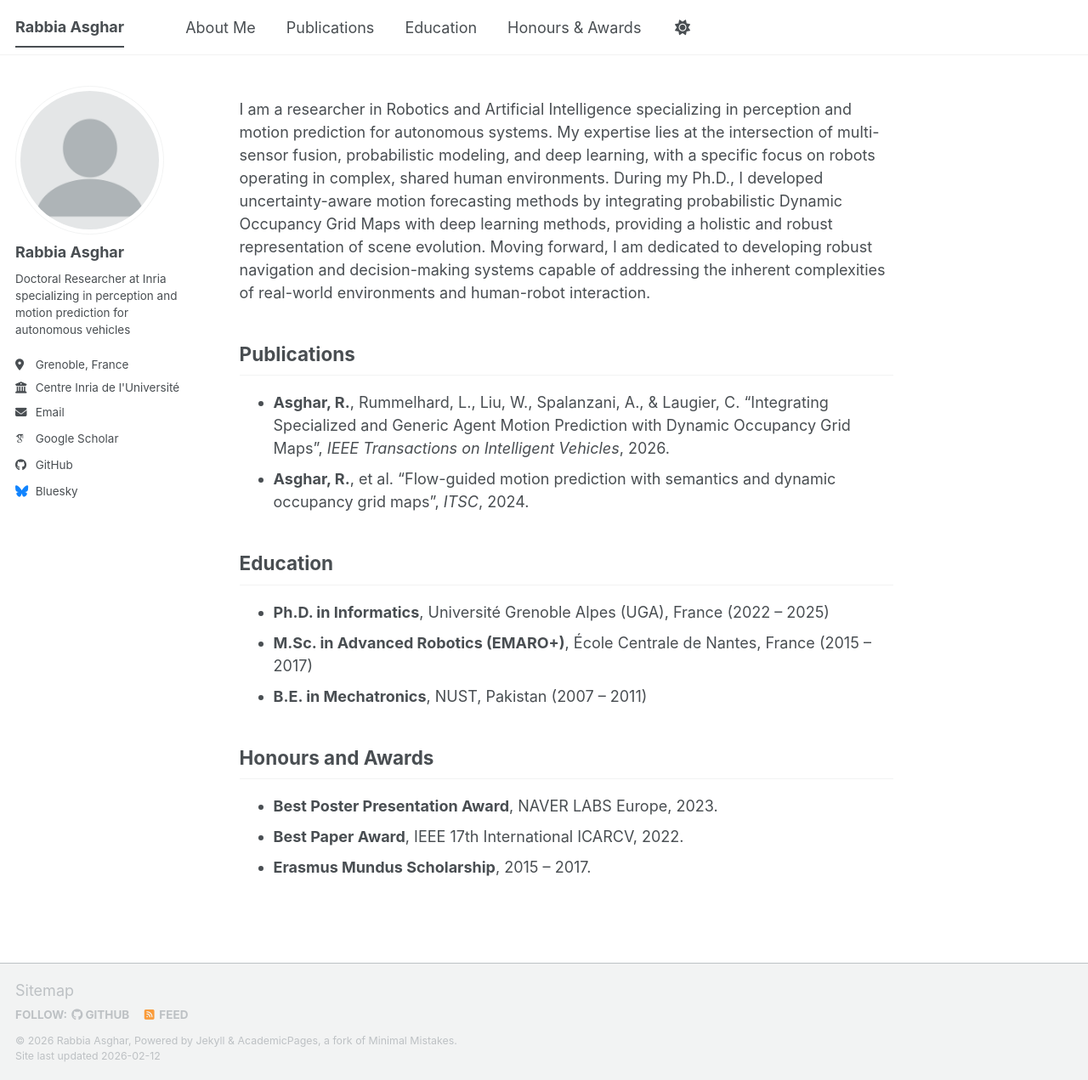
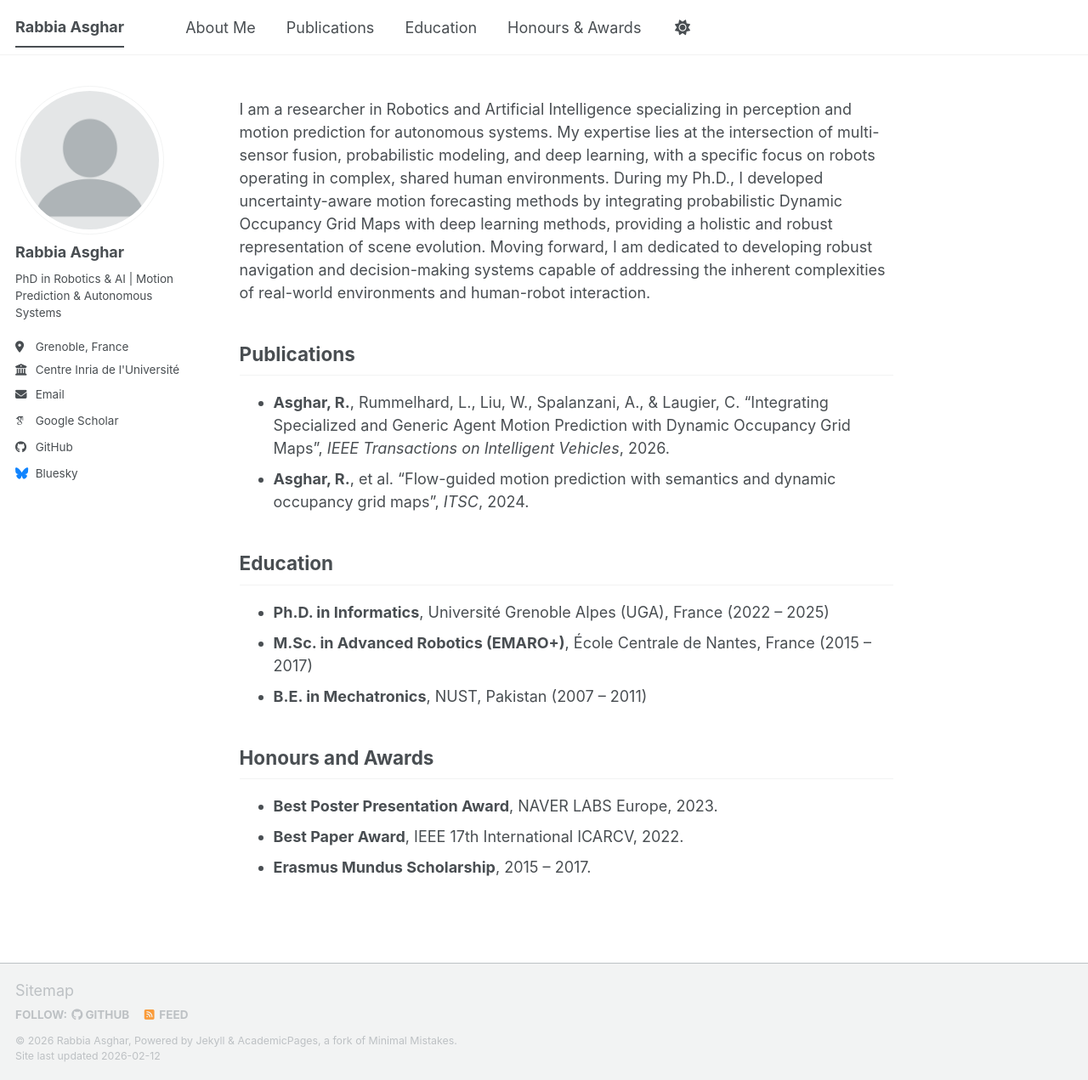
Before and after one commit to rabbia-asghar/rabbia-asghar.github.io, a Jekyll site: the page built from _pages/about.md, in a window 1280 px wide and 1271 px high. Shown: the whole window at 85% size. Built offline with Jekyll 4.4.1, drawn with Linux system fonts in a browser that asks for light colours; some web fonts are replaced; a script bundle is joined from its source files by our own code; library files that are not in the unit come from our copies.

Commit message:
Update bio in _config.yml

```diff
--- a/_config.yml
+++ b/_config.yml
@@ -26,7 +26,7 @@ author:
   avatar           : "profile.png"
   name             : "Rabbia Asghar"
   pronouns         : # example: "she/her"
-  bio              : "Doctoral Researcher at Inria specializing in perception and motion prediction for autonomous vehicles"
+  bio              : "PhD in Robotics & AI | Motion Prediction & Autonomous Systems"
   location         : "Grenoble, France"
   employer         : "Centre Inria de l'Université Grenoble Alpes"
   uri              : # URL
```
